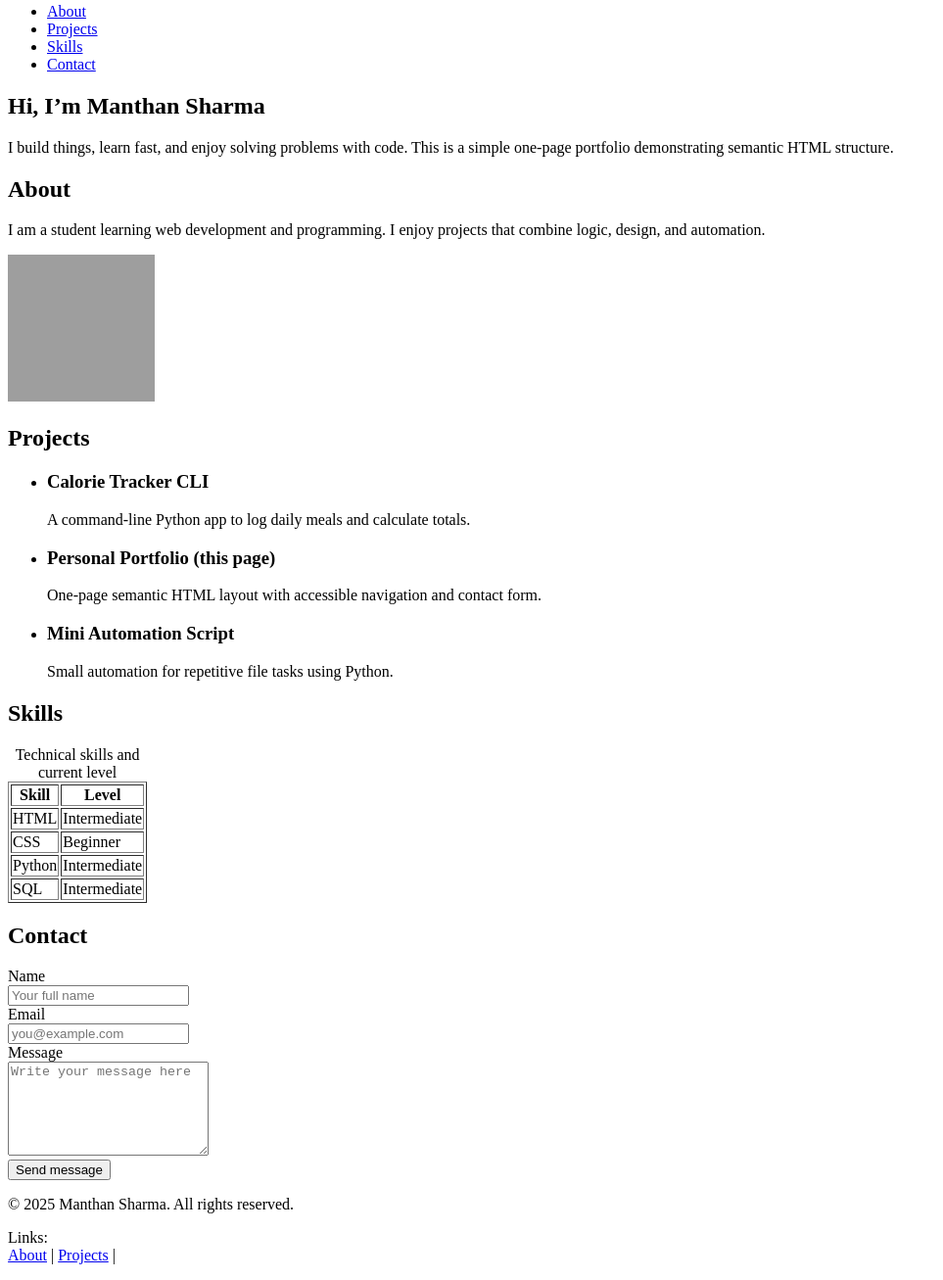
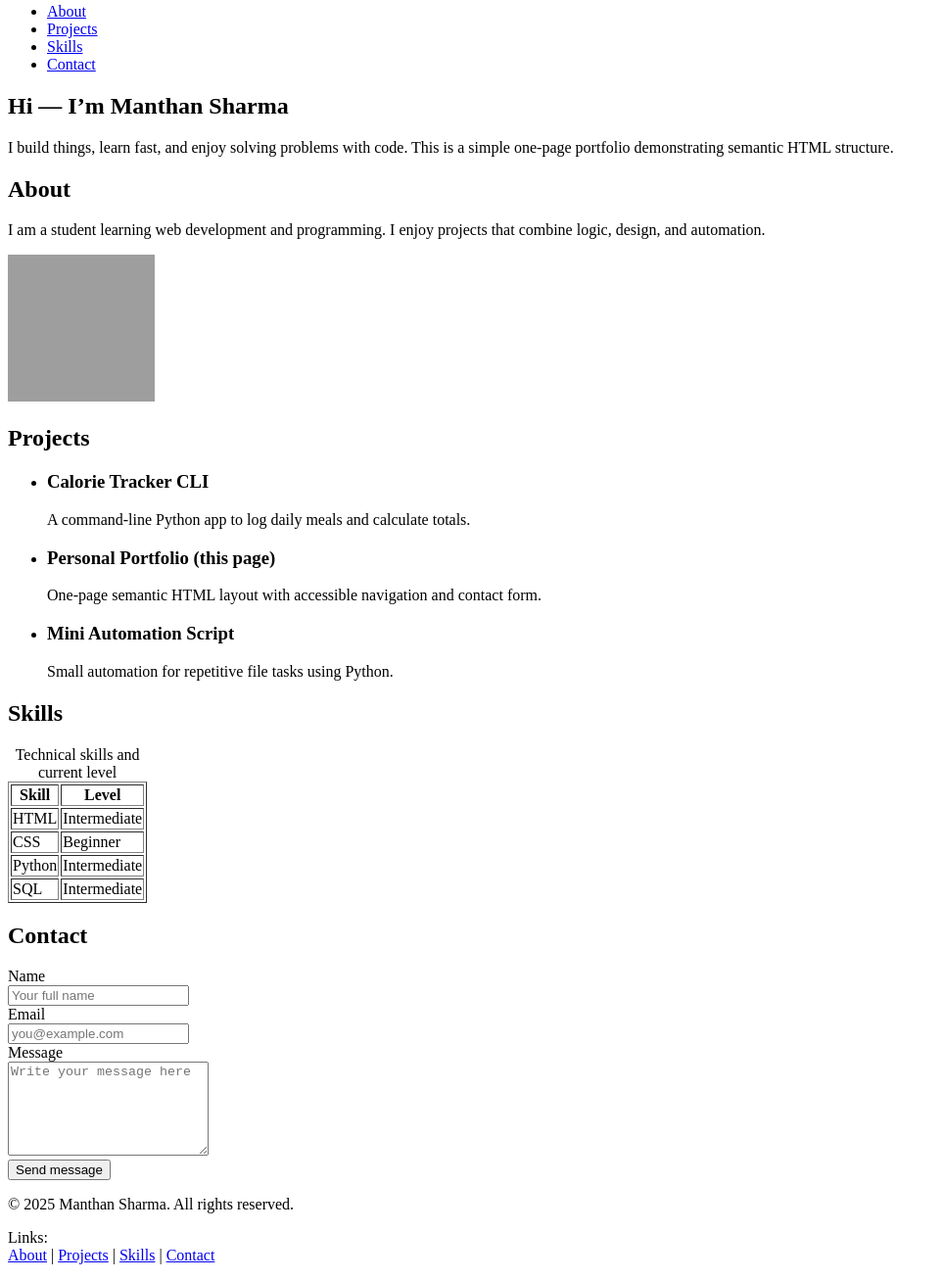
Before and after one commit to KarakenHunter/Web-Development-Assignment, a plain HTML site: page LAB-1/index.html in a window 1280 px wide. Shown: the part 90-1397 px from the top of the page at 98% size, without its empty margins (0-963 px from the left). Drawn offline with Linux system fonts and the light colour scheme; grey boxes are pictures that could not be loaded.

Commit message:
Update index.html

```diff
--- a/LAB-1/index.html
+++ b/LAB-1/index.html
@@ -1,9 +1,4 @@
-<!--
-Section: Portfolio Site
-Name: Manthan Sharma
-Roll No: 2501410037
-Date: 6 October 2025
--->
+
 <!doctype html>
 <html lang="en">
 
@@ -11,10 +6,11 @@ Date: 6 October 2025
   <meta charset="utf-8" />
   <meta name="viewport" content="width=device-width,initial-scale=1" />
   <title>Manthan Sharma - Portfolio</title>
+  <link rel="stylesheet" href="style.css">
 </head>
 
 <body>
-  <!--Skip link -->
+  <!-- skip link -->
   <a href="#main-content" class="skip-link">Skip to main content</a>
 
   <header>
@@ -32,7 +28,7 @@ Date: 6 October 2025
   <main id="main-content">
     <!-- Intro -->
     <section id="main" aria-label="Main section">
-      <h2>Hi, I’m Manthan Sharma</h2>
+      <h2>Hi — I’m Manthan Sharma</h2>
       <p>
         I build things, learn fast, and enjoy solving problems with code.
         This is a simple one-page portfolio demonstrating semantic HTML structure.
@@ -115,31 +111,25 @@ Date: 6 October 2025
     <!-- Contact -->
     <section id="contact" aria-label="Contact">
       <h2>Contact</h2>
-
       <form action="#" method="post" novalidate>
         <div>
           <label for="name">Name</label><br />
           <input id="name" name="name" type="text" placeholder="Your full name" required />
         </div>
-
         <div>
           <label for="email">Email</label><br />
           <input id="email" name="email" type="email" placeholder="you@example.com" required />
         </div>
-
         <div>
           <label for="message">Message</label><br />
           <textarea id="message" name="message" rows="6" cols="23" placeholder="Write your message here" required></textarea>
         </div>
-
         <div>
           <button type="submit">Send message</button>
         </div>
       </form>
-
     </section>
   </main>
-
   <footer>
     <p>&copy; 2025 Manthan Sharma. All rights reserved.</p>
     <p>
@@ -147,4 +137,9 @@ Date: 6 October 2025
       <br>
       <a href="#about">About</a> |
       <a href="#projects">Projects</a> |
-      <a href="#
+      <a href="#skills">Skills</a> |
+      <a href="#contact">Contact</a>
+    </p>
+  </footer>
+</body>
+</html>
```
